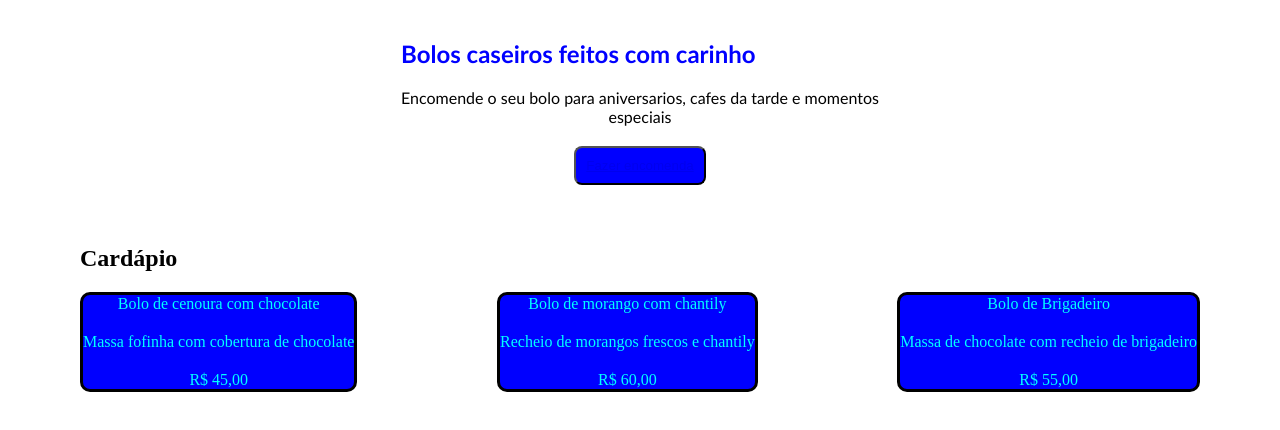
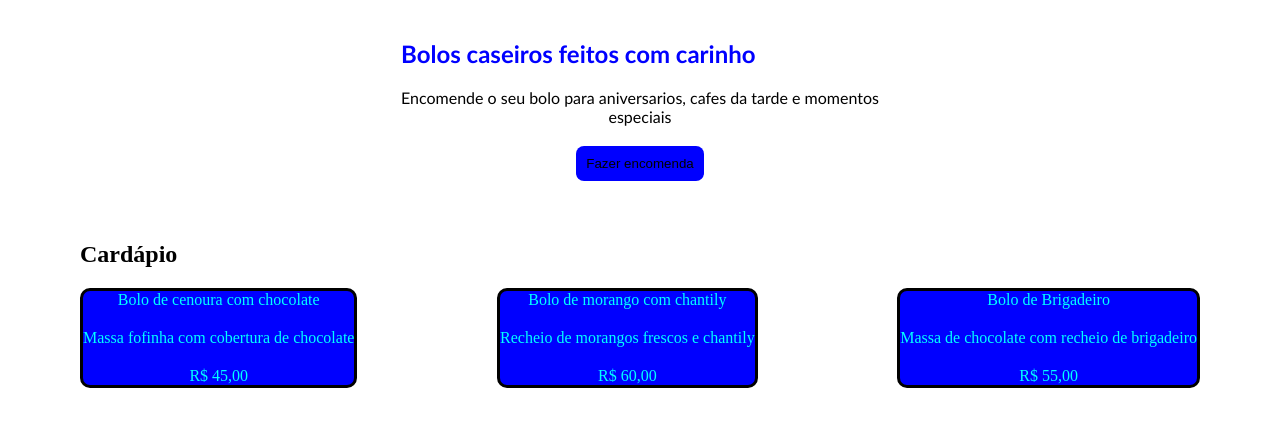
Before and after one commit to josuetinfel/Bolos-Caseiros, a plain HTML site: page index.html in a window 1280 px wide. Shown: the part 80-510 px from the top of the page. Drawn offline with Linux system fonts and the light colour scheme; a web font is replaced by a local one.

Commit message:
segundo commit

```diff
--- a/index.css
+++ b/index.css
@@ -48,13 +48,18 @@
     margin-bottom: 20px;
 }
 
-button{
+.btn1{
     background-color: blue;
     padding: 10px;
     color: azure;
     border-radius: 8px;
     justify-content: center;
 }
+
+.btn1:hover{
+    background-color:rgb(0, 255, 229);
+}
+
 
 .caixa1{
     background-color: blue;
@@ -86,3 +91,14 @@ button{
     justify-content: space-between;
     margin-top: 20px;
 }
+
+.btn1{
+    border: none;
+    list-style: none;
+}
+
+.btn1 a{
+    color: rgb(0, 0, 0);
+    text-decoration: none;
+
+}
--- a/index.html
+++ b/index.html
@@ -1,6 +1,6 @@
 
 <!DOCTYPE html>
-<html lang="en">
+<html lang="PT-BR">
 <head>
     <meta charset="UTF-8">
     <meta name="viewport" content="width=device-width, initial-scale=1.0">
@@ -36,7 +36,7 @@
                 Encomende o seu bolo para aniversarios, cafes da tarde e momentos<br>especiais
             </p>
         </div>
-        <button>
+        <button class="btn1">
             <a href="#">Fazer encomenda</a>
         </button>
     </section>
```
